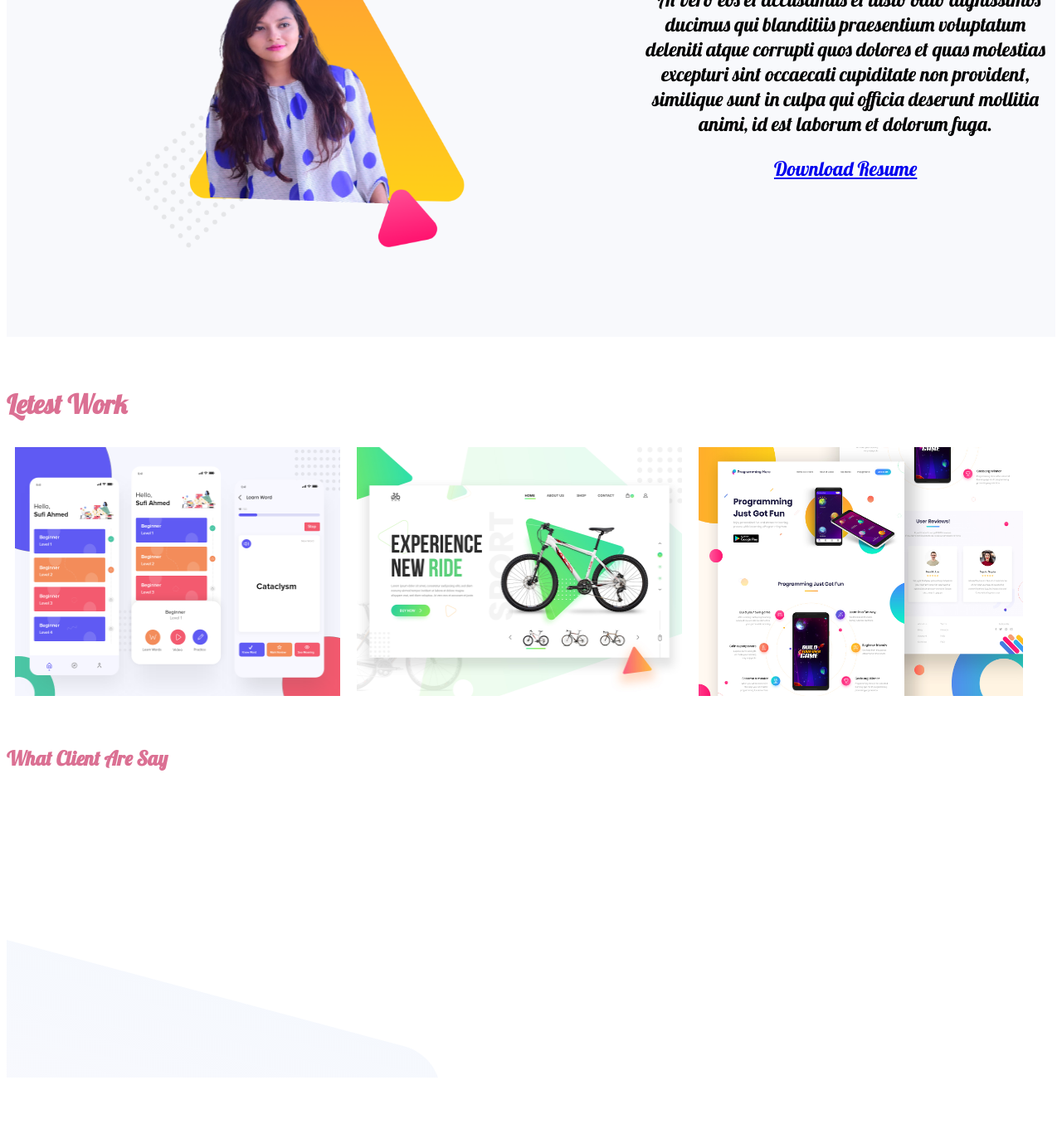
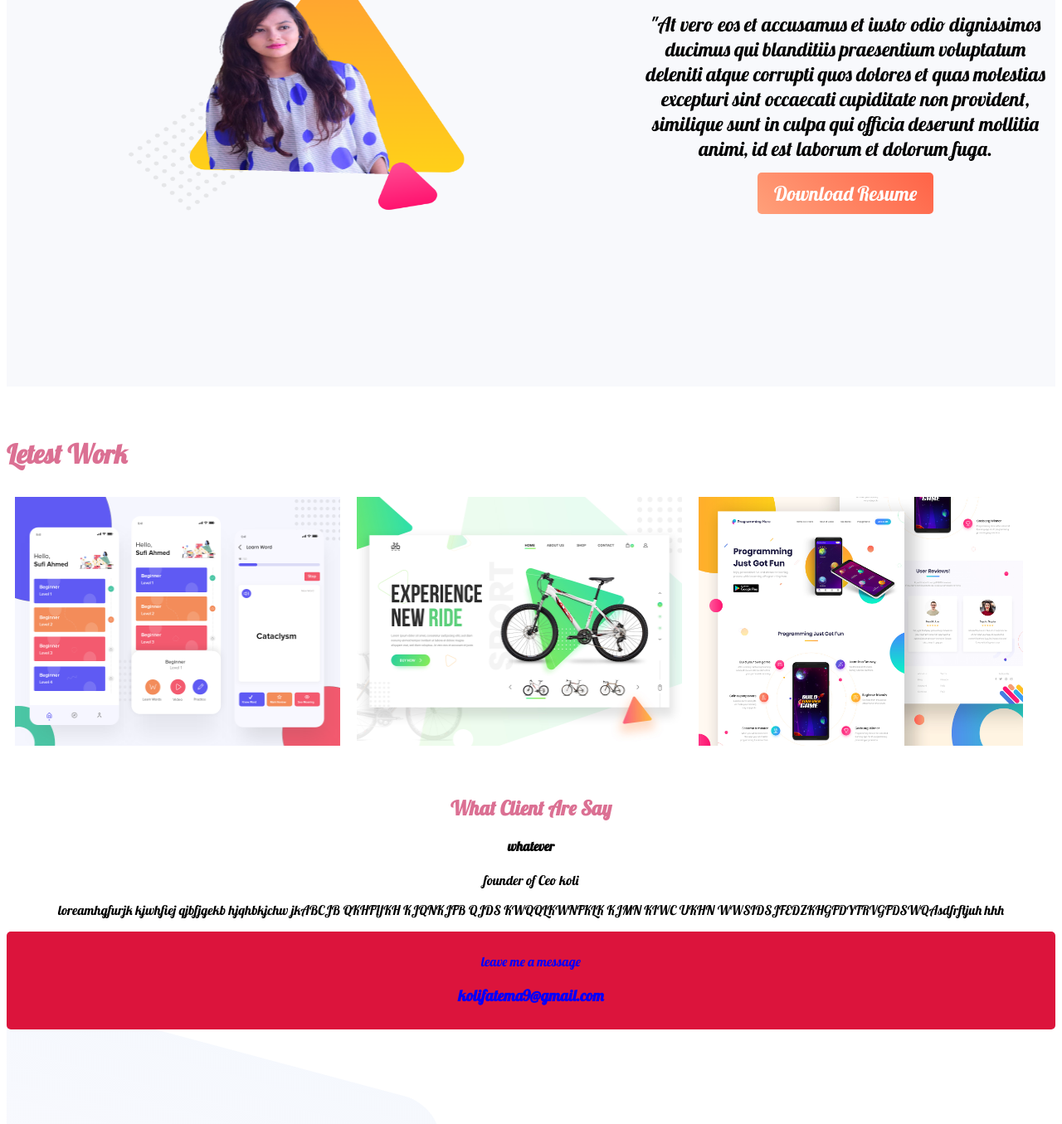
Before and after one commit to Fatema-Koli/2nd-work-for-learn, a plain HTML site: page index.html in a window 1280 px wide. Shown: the part 655-2010 px from the top of the page at 83% size. Before the commit the page ends 1962 px from the top, so only its background shows below. Drawn offline with Linux system fonts and the light colour scheme.

Commit message:
all added

```diff
--- a/index.html
+++ b/index.html
@@ -18,7 +18,7 @@
           <h1>Fatema Koli</h1>
           <p>I am full stack webdeveloper.</p>
 
-          <a href="https://www.linkedin.com/in/mosh-fatema-akhter-koli-56b4881a4/">Hire Me</a>
+          <a  target="_blank" class="button" href="https://www.linkedin.com/in/mosh-fatema-akhter-koli-56b4881a4/">Hire Me</a>
         </div>
 
         <div class="half-width">
@@ -35,12 +35,13 @@
         <div class="half-width">
             <h1>Biography</h1>
             <p>"At vero eos et accusamus et iusto odio dignissimos ducimus qui blanditiis praesentium voluptatum deleniti atque corrupti quos dolores et quas molestias excepturi sint occaecati cupiditate non provident, similique sunt in culpa qui officia deserunt mollitia animi, id est laborum et dolorum fuga.</p>
-            <a href="https://www.linkedin.com/in/mosh-fatema-akhter-koli-56b4881a4/">Download Resume</a>
+            <a target="_blank" class="button" href="koli.html">Download Resume</a>
 
         </div>
     </section>
     <br>
     <br>
+
     <h1>Letest Work</h1>
 
     <section class="third">
@@ -62,6 +63,13 @@
 
     <section class="fourth">
         <h1>What Client Are Say</h1>
+        <h4>whatever</h4>
+        <p>founder of Ceo koli</p>
+        <p>loreamhgfurjk kjwhfiej qjbfjgekb hjqhbkjchw jkABCJB QKHFIJKH KJQNKJFB QJDS KWQQLKWNFKLK KJMN KIWC UKHN WWSIDSJFEDZKHGFDYTRVGFDSWQAsdfrftjuh  hhh</p>
+          <div class="box">
+              <p>leave me a message </p>
+              <h3>kolifatema9@gmail.com</h3>
+          </div>
 
     </section>
 
--- a/style.css
+++ b/style.css
@@ -14,19 +14,31 @@ body{
     padding-left: 5%;
     font-size: x-large;
 }
+
+.button{
+    text-decoration: none;
+    padding: 10px 20px;
+    border-radius: 5px;
+
+    color: white;
+    background-image: linear-gradient(45deg, lightsalmon, tomato);
+
+}
 .half-width img{
     width: 100%;
+    height: 400px;
+
 
 }
 
 .bg-highlight{
     background-image: url(image/header-bg.png);
-    height: 400px;
+    height: 430px;
     padding-bottom:10%;
 }
 .secound{
     background-image: url("image/biography-bg.png");
-    height: 400px;
+    height: 430px;
     padding-bottom:10%;
 }
 .column img{
@@ -45,5 +57,12 @@ body{
 .fourth{
     background-image: url("image/footer-bg.png");
     height: 400px;
+    text-align: center;
 
 }
+.box{
+    color: blue;
+    background-color: crimson;
+    padding: 10px 20px;
+    border-radius: 5px;
+}
```
Also changed, not shown: koli.html (added, +12 -0 lines).
